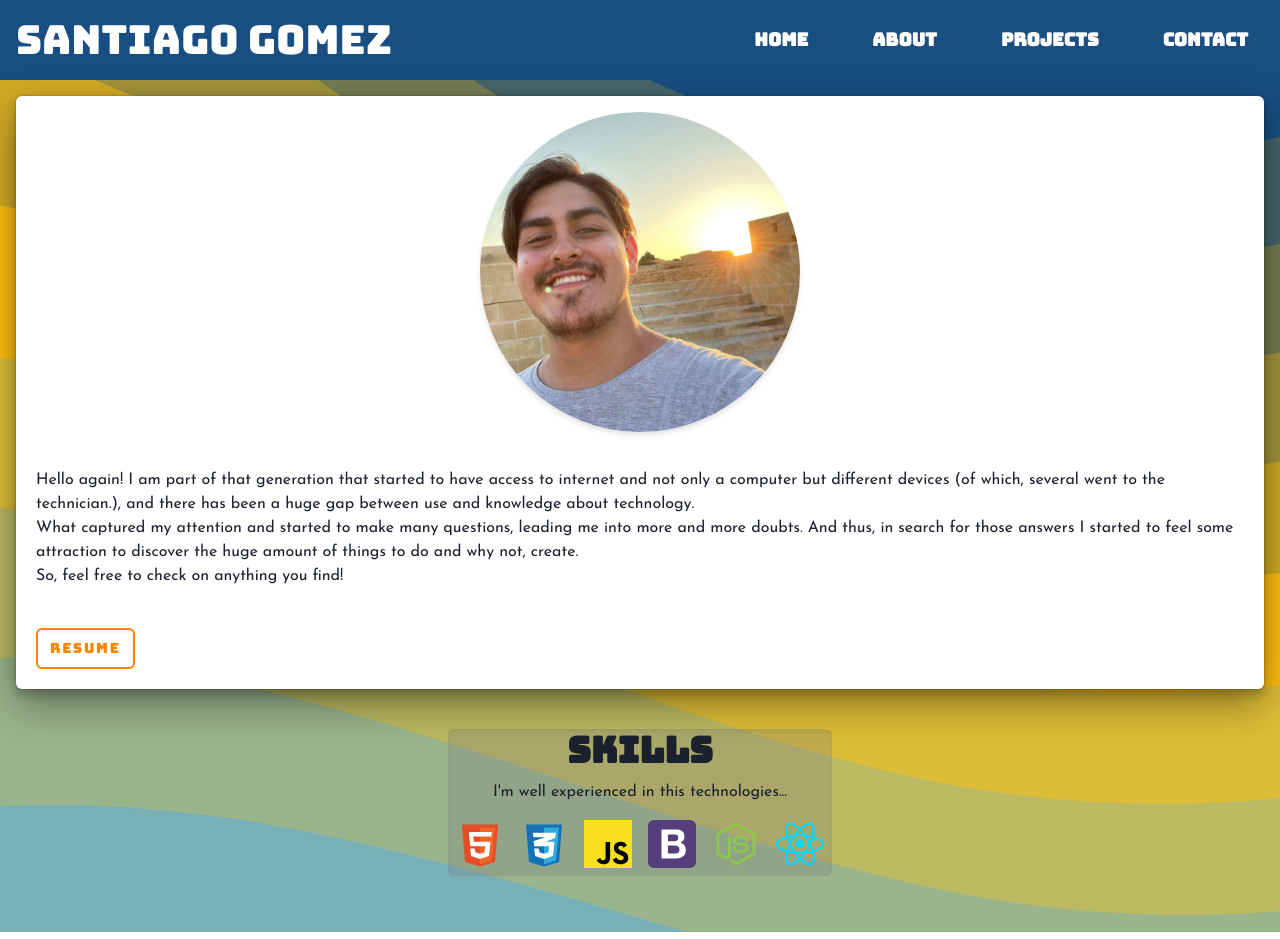
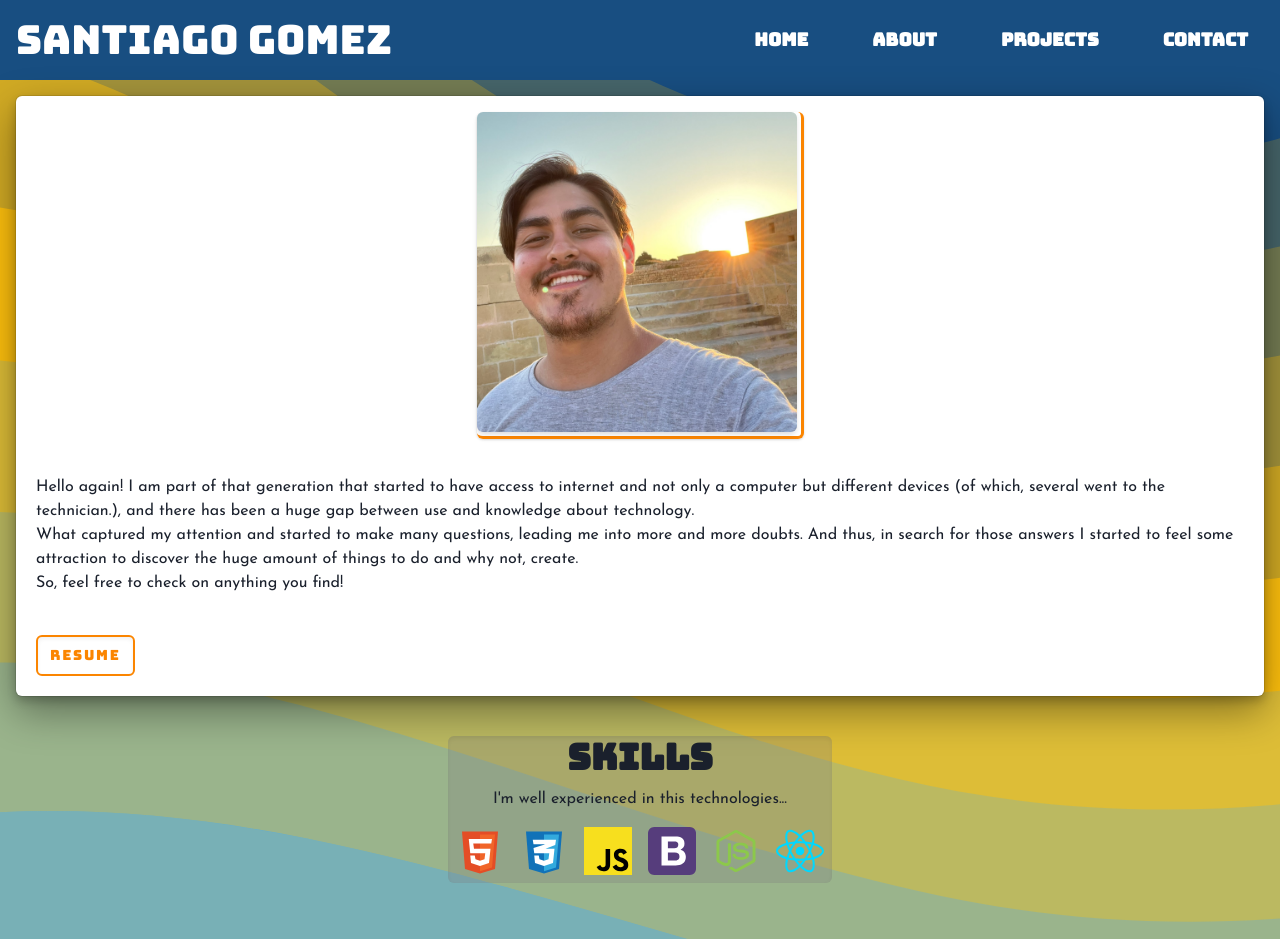
Before and after one commit to 2G2-99/my-portfolio, a React (Vite) app: page /about in a window 1280 px wide. Built offline with nearby package versions, Linux system fonts and the light colour scheme; a web font is replaced by a local one.

Commit message:
Framed component created and styled

```diff
--- a/src/components/Main/Card/Info/index.jsx
+++ b/src/components/Main/Card/Info/index.jsx
@@ -1,26 +1,22 @@
-import {
-	Card,
-	CardBody,
-	CardFooter,
-	CardHeader,
-	Image,
-} from '@chakra-ui/react';
+import { Card, CardBody, CardFooter, CardHeader } from '@chakra-ui/react';
 import CustomButton from '../../CustomButton';
+import Framed from '../../Framed';
 
 const Info = ({ image, text, resume, button }) => {
 	return (
 		<Card id="about-card" boxShadow={'dark-lg'}>
 			<CardHeader padding={'0'}>
-				<Image
+				{/* <Image
 					id="selfie"
 					alt="That's me"
 					src={image}
 					objectFit={'cover'}
 					boxSize={{ sm: 'xs' }}
 					margin={{ base: 'auto', sm: '1rem auto' }}
-					borderRadius={{ base: 'sm', sm: 'full' }}
+					borderRadius={'md'}
 					boxShadow={'md'}
-				/>
+				/> */}
+				<Framed id={'selfie'} image={image} size={{ sm: 'sm' }} />
 			</CardHeader>
 			<CardBody>{text}</CardBody>
 			<CardFooter>
--- a/src/components/Main/Card/index.jsx
+++ /dev/null
@@ -1,77 +0,0 @@
-import {
-	Card,
-	CardHeader,
-	CardBody,
-	CardFooter,
-	Heading,
-	Image,
-	ButtonGroup,
-	Divider,
-	Button,
-	HStack,
-	Link,
-} from '@chakra-ui/react';
-
-import { github_logo, goto } from '../../../assets/export';
-
-const Display = ({
-	id,
-	title,
-	picture,
-	technologies,
-	repository,
-	deployed,
-}) => {
-	// # Functions
-	// Generate link buttons
-	const generateButtonOf = (site, svg) => {
-		return site ? (
-			<Link
-				href={site}
-				rel="noreferrer"
-				isExternal={true}
-				// Style
-				width={'9'}
-				padding={'0.5'}
-			>
-				<Image src={svg} alt={`Link to ${site}`} />
-			</Link>
-		) : null;
-	};
-
-	return (
-		<Card
-			className="project-card"
-			key={id}
-			borderRadius={'lg'}
-			boxShadow={'dark-lg'}
-		>
-			<CardHeader p={'.5rem 0 0 .5rem'}>
-				<Heading className="project-title" fontSize={'2rem'}>
-					{title}
-				</Heading>
-			</CardHeader>
-			<CardBody>
-				<Image
-					src={picture}
-					className="project-image"
-					alt={`Screenshot of ${title}`}
-					borderRadius={'sm'}
-					boxShadow={'base'}
-				/>
-				<HStack className="technologies" pt={'1rem'}>
-					{technologies}
-				</HStack>
-			</CardBody>
-			<Divider />
-			<CardFooter>
-				<ButtonGroup>
-					{generateButtonOf(repository, github_logo)}
-					{generateButtonOf(deployed, goto)}
-				</ButtonGroup>
-			</CardFooter>
-		</Card>
-	);
-};
-
-export default Display;
--- /dev/null
+++ b/src/components/Main/Framed/index.jsx
@@ -0,0 +1,13 @@
+import { Center, Image, useMultiStyleConfig } from '@chakra-ui/react';
+
+const Framed = ({ id, image, size }) => {
+	const styles = useMultiStyleConfig('framedStyles', { size });
+
+	return (
+		<Center __css={styles.frame}>
+			<Image id={id ? id : undefined} src={image} __css={styles.image} />
+		</Center>
+	);
+};
+
+export default Framed;
--- /dev/null
+++ b/src/styles/components/framedStyles.jsx
@@ -0,0 +1,44 @@
+import { createMultiStyleConfigHelpers } from '@chakra-ui/react';
+
+const helpers = createMultiStyleConfigHelpers(['frame', 'image']);
+
+const framedStyles = helpers.defineMultiStyleConfig({
+	// The base styles for each part
+	baseStyle: {
+		frame: {
+			width: 'fit-content',
+			margin: 'auto',
+		},
+		image: {
+			objectFit: 'cover',
+			boxSize: 'xs',
+			margin: 'auto',
+			borderTopRadius: 'md',
+			boxShadow: 'md',
+		},
+	},
+	// The size styles for each part
+	sizes: {
+		sm: {
+			frame: {
+				borderRight: '3px solid',
+				borderBottom: '3px solid',
+				borderColor: 'brand.400',
+				borderRadius: 'md',
+				margin: '1rem auto',
+				boxShadow: 'base',
+			},
+			image: {
+				borderRadius: 'md',
+				marginRight: '.25em',
+				marginBottom: '.25em',
+			},
+		},
+	},
+	// The variant styles for each part
+	variants: {},
+	// The default `size` or `variant` values
+	defaultProps: {},
+});
+
+export default framedStyles;
--- a/src/styles/theme.jsx
+++ b/src/styles/theme.jsx
@@ -1,6 +1,7 @@
 import { extendTheme } from '@chakra-ui/react';
 import { buttonStyles as Button } from './components/buttonStyles';
 import customButtonStyles from './components/customButtonStyles';
+import framedStyles from './components/framedStyles';
 import { menuTheme as Menu } from './components/menuTheme';
 
 export const myNewTheme = extendTheme({
@@ -27,6 +28,7 @@ export const myNewTheme = extendTheme({
 	components: {
 		Button,
 		customButtonStyles,
+		framedStyles,
 		Menu,
 	},
 });
```
Also changed, not shown: src/Pages/Projects.jsx (+2 -9 lines).
